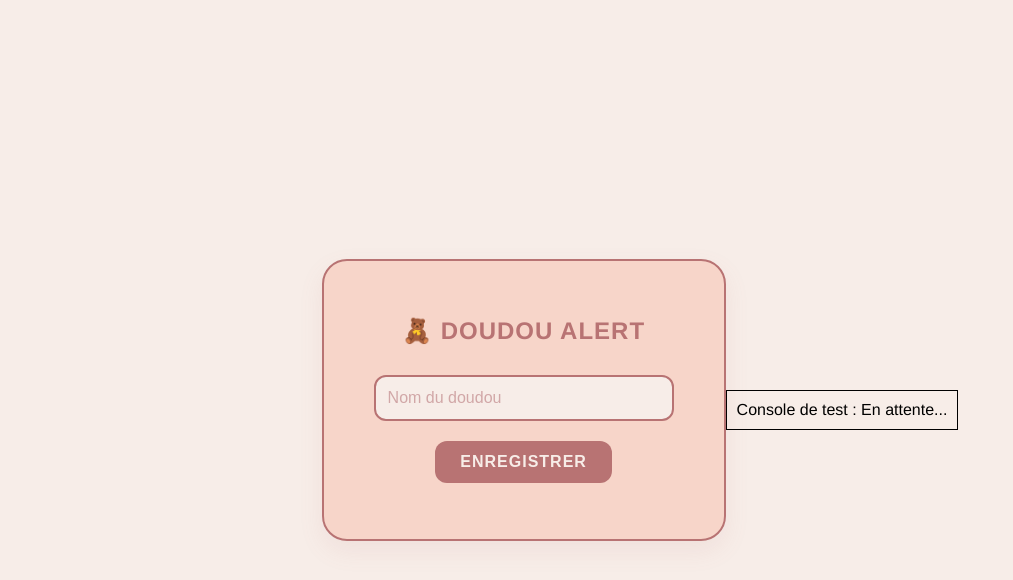
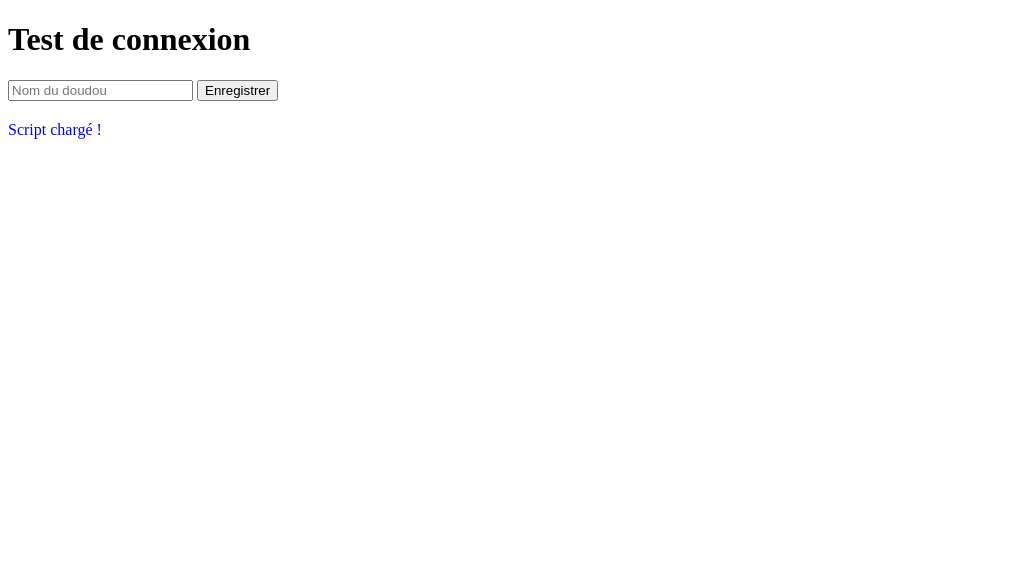
Before and after one commit to carolegeorgeon-novice/doudou-alert, a plain HTML site: page index.html in a window 1280 px wide. Shown: the whole page, without its empty margins (0-1013 px from the left). Drawn offline with nearby package versions, Linux system fonts and the light colour scheme.

Commit message:
index.html

```diff
--- a/index.html
+++ b/index.html
@@ -1,116 +1,27 @@
 <!DOCTYPE html>
 <html>
 <head>
-    <meta charset="UTF-8">
-    <title>Doudou Alert</title>
+    <title>Test Doudou</title>
     <script src="https://cdn.jsdelivr.net/npm/@supabase/supabase-js@2"></script>
-    <style>
-        body {
-            font-family: 'Helvetica Neue', Helvetica, Arial, sans-serif;
-            /* Fond de page rose très clair du logo */
-            background-color: #f7ede8;
-            display: flex;
-            justify-content: center;
-            align-items: center;
-            height: 100vh;
-            margin: 0;
-        }
-        .card {
-            /* Carte vieux rose clair (couleur du lapin) */
-            background: #f7d5c9;
-            padding: 40px;
-            border-radius: 25px;
-            box-shadow: 0 10px 25px rgba(184, 115, 115, 0.1);
-            text-align: center;
-            width: 320px;
-            /* Bordure fine vieux rose du logo */
-            border: 2px solid #b87373;
-        }
-        h1 {
-            /* Titre vieux rose foncé du logo */
-            color: #b87373;
-            margin-bottom: 30px;
-            font-size: 24px;
-            text-transform: uppercase;
-            letter-spacing: 1px;
-        }
-        input {
-            padding: 12px;
-            width: 85%;
-            margin-bottom: 20px;
-            border: 2px solid #b87373;
-            border-radius: 12px;
-            background-color: #f7ede8;
-            color: #b87373;
-            font-size: 16px;
-        }
-        input::placeholder {
-            color: #d1a7a7;
-        }
-        button {
-            padding: 12px 25px;
-            /* Bouton vieux rose foncé du logo */
-            background-color: #b87373;
-            border: none;
-            color: #f7ede8;
-            border-radius: 12px;
-            cursor: pointer;
-            font-weight: bold;
-            font-size: 16px;
-            text-transform: uppercase;
-            letter-spacing: 1px;
-            transition: background-color 0.3s;
-        }
-        button:hover {
-            background-color: #a06363;
-        }
-    </style>
 </head>
 <body>
 
-    <div class="card">
-        <h1>🧸 Doudou Alert</h1>
-        <input type="text" id="nomDoudou" placeholder="Nom du doudou">
-        <button onclick="envoyerVersSupabase()">Enregistrer</button>
-<p id="messageErreur" style="color: red;"></p>
-    </div>
-    <div id="debug" style="margin-top: 20px; padding: 10px; border: 1px solid black;">
-    Console de test : En attente...
-</div>
-<script>
-    // 1. Initialisation (Remplace TA_CLE_API_ANON_ICI)
-    const supabaseUrl = 'https://cbhudpshlbbizozkmhtg.supabase.co';
-    const supabaseKey = 'eyJhbGciOiJIUzI1NiIsInR5cCI6IkpXVCJ9.eyJpc3MiOiJzdXBhYmFzZSIsInJlZiI6ImNiaHVkcHNobGJiaXpvemttaHRnIiwicm9sZSI6ImFub24iLCJpYXQiOjE3Nzk1MzE4OTEsImV4cCI6MjA5NTEwNzg5MX0.qDZw53ec6Ax2sDDWE9L3uJshqtZRBrD9C8FaAvBzvyk';
+    <h1>Test de connexion</h1>
+    <input type="text" id="nomDoudou" placeholder="Nom du doudou">
+    <button id="monBouton">Enregistrer</button>
+    <div id="debug" style="margin-top:20px; color:blue;">En attente...</div>
 
-    // On utilise la bibliothèque chargée en haut
-    const supabase = supabase.createClient(supabaseUrl, supabaseKey);
+    <script>
+        // 1. Déclaration directe
+        const debug = document.getElementById('debug');
+        debug.innerText = "Script chargé !";
 
-async function envoyerVersSupabase() {
-    const debug = document.getElementById('debug');
-    debug.innerText = "Clic détecté !"; // Si ce message s'affiche, c'est que le bouton marche.
-
-    const nom = document.getElementById('nomDoudou').value;
-
-    if (!nom) {
-        debug.innerText = "Erreur : Le champ est vide !";
-        return;
-    }
-
-    try {
-        debug.innerText = "Envoi à Supabase...";
-        const { data, error } = await supabase
-            .from('Doudous')
-            .insert([{ nom_doudou: nom, Statut: 'A la maison' }]);
-
-        if (error) {
-            debug.innerText = "Erreur Supabase : " + error.message;
-        } else {
-            debug.innerText = "Succès !";
-        }
-    } catch (err) {
-        debug.innerText = "Erreur technique : " + err.message;
-    }
-}
-</script>
+        // 2. Ecouteur d'événement au lieu de onclick (c'est plus robuste)
+        document.getElementById('monBouton').addEventListener('click', function() {
+            debug.innerText = "Bouton cliqué, fonction lancée !";
+            console.log("Le bouton a bien été cliqué");
+            alert("Ça marche !");
+        });
+    </script>
 </body>
 </html>
```
